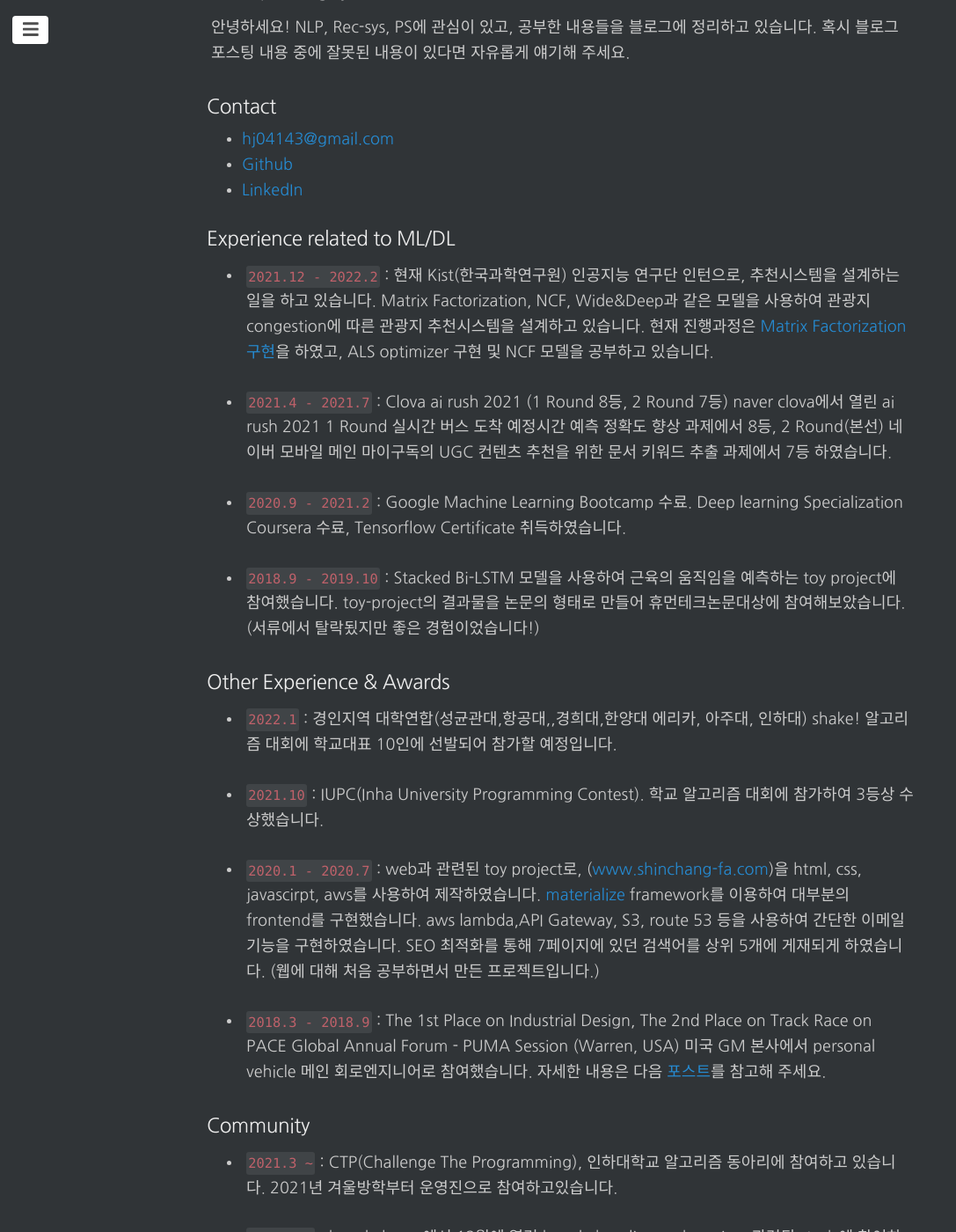
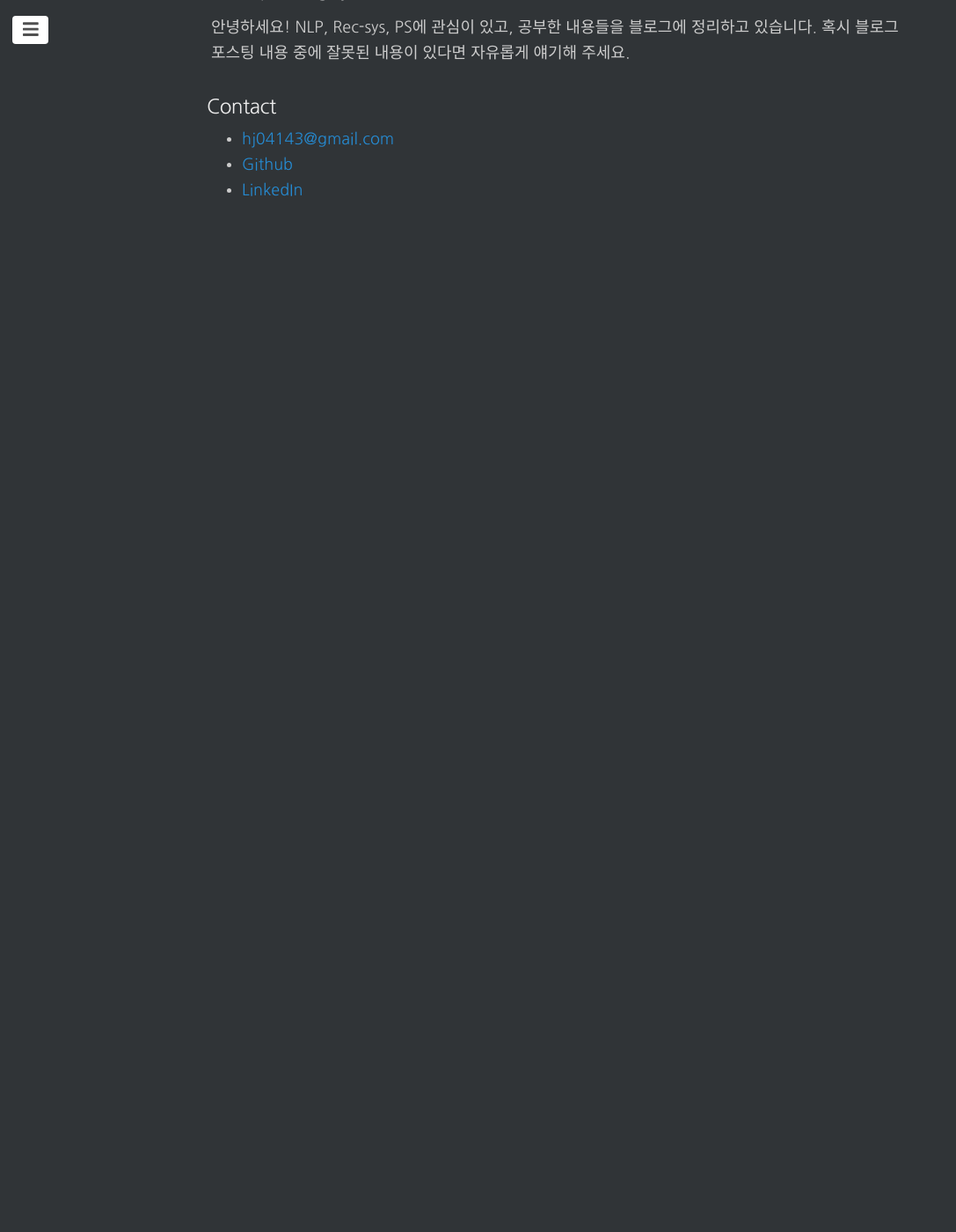
Before and after one commit to changhyeonnam/changhyeonnam.github.io, a Jekyll site: the page built from about.md, in a window 1280 px wide and 1400 px high, scrolled down 216 px. Shown: the whole window at 88% size, without its empty margins (0-1087 px from the left). Built offline with Jekyll 4.4.1, drawn with Linux system fonts in a browser that asks for light colours; nearby versions of some CDN libraries; comment, search, counter and statistics services are not loaded; after the commit the page ends 900 px from its top, so only the background shows below that; some of the changed text lies outside the part shown.

Commit message:
update.md

```diff
--- a/about.md
+++ b/about.md
@@ -12,34 +12,3 @@ title: About
 - <hj04143@gmail.com>
 - [Github](https://github.com/changhyeonnam)
 - [LinkedIn](https://www.linkedin.com/in/changhyeon-nam-9306a616b/)
-
-### Experience related to ML/DL
-
-- `2021.12 - 2022.2` : 현재 Kist(한국과학연구원) 인공지능 연구단 인턴으로, 추천시스템을 설계하는 일을 하고 있습니다. Matrix Factorization, NCF, Wide&Deep과 같은 모델을 사용하여 관광지 congestion에 따른 관광지 추천시스템을 설계하고 있습니다. 현재 진행과정은  [Matrix Factorization 구현](https://github.com/changhyeonnam/MFML)을 하였고, ALS optimizer 구현 및 NCF 모델을 공부하고 있습니다.
-
-- `2021.4 - 2021.7` : Clova ai rush 2021 (1 Round 8등, 2 Round 7등)
-naver clova에서 열린 ai rush 2021 1 Round 실시간 버스 도착 예정시간 예측 정확도 향상 과제에서 8등, 2 Round(본선) 네이버 모바일 메인 마이구독의 UGC 컨텐츠 추천을 위한 문서 키워드 추출 과제에서 7등 하였습니다.
-
-- `2020.9 - 2021.2` : Google Machine Learning Bootcamp 수료.
-Deep learning Specialization Coursera 수료, Tensorflow Certificate 취득하였습니다.
-
-- `2018.9 - 2019.10` : Stacked Bi-LSTM 모델을 사용하여 근육의 움직임을 예측하는 toy project에 참여했습니다. toy-project의 결과물을 논문의 형태로 만들어 휴먼테크논문대상에 참여해보았습니다.(서류에서 탈락됬지만 좋은 경험이었습니다!)
-
-### Other Experience & Awards
-
-- `2022.1` : 경인지역 대학연합(성균관대,항공대,,경희대,한양대 에리카, 아주대, 인하대) shake! 알고리즘 대회에 학교대표 10인에 선발되어 참가할 예정입니다.
-
-- `2021.10` : IUPC(Inha University Programming Contest). 학교 알고리즘 대회에 참가하여 3등상 수상했습니다.
-
-- `2020.1 - 2020.7` : web과 관련된  toy project로, ([www.shinchang-fa.com](http://www.shinchang-fa.com/))을 html, css, javascirpt, aws를 사용하여  제작하였습니다. [materialize](https://materializecss.com/) framework를 이용하여 대부분의 frontend를 구현했습니다.  aws lambda,API Gateway, S3, route 53 등을 사용하여 간단한 이메일 기능을 구현하였습니다. SEO 최적화를 통해 7페이지에 있던 검색어를 상위 5개에 게재되게 하였습니다. (웹에 대해 처음 공부하면서 만든 프로젝트입니다.)
-
-- `2018.3 - 2018.9` :  The 1st Place on Industrial Design, The 2nd Place on Track Race on PACE Global Annual Forum - PUMA Session (Warren, USA) 미국 GM 본사에서 personal vehicle 메인 회로엔지니어로 참여했습니다. 자세한 내용은 다음 [포스트](https://changhyeonnam.github.io/2018/09/10/Pace_Global_Forum.html)를 참고해 주세요.
-
-### Community
-
-- `2021.3 ~` :  CTP(Challenge The Programming), 인하대학교 알고리즘 동아리에 참여하고 있습니다. 2021년 겨울방학부터 운영진으로 참여하고있습니다.
-
-- `2021.12~` : kaggle korea에서 12월에 열린 kaggle baseline code review 관련된 study에 참여하고 있습니다.
-
->각 project의 repository 및 관련 포스트는 작성 중에 있습니다.
->
```
